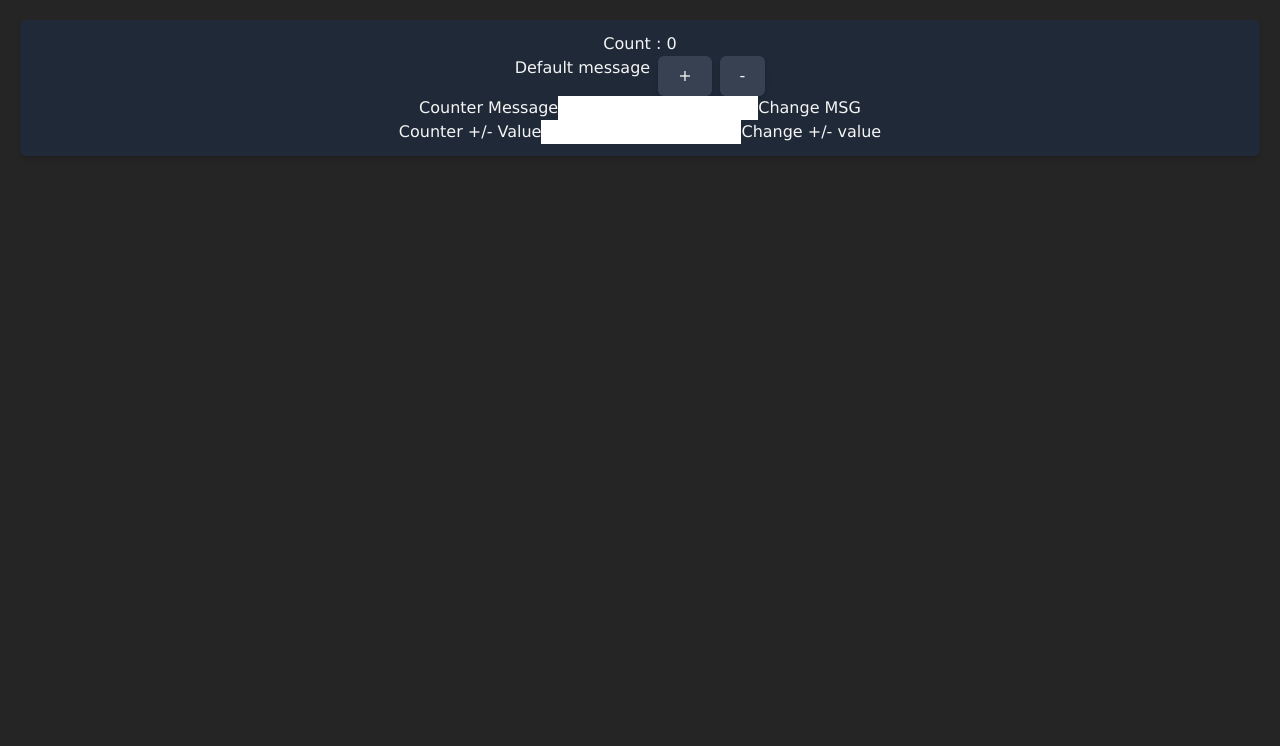
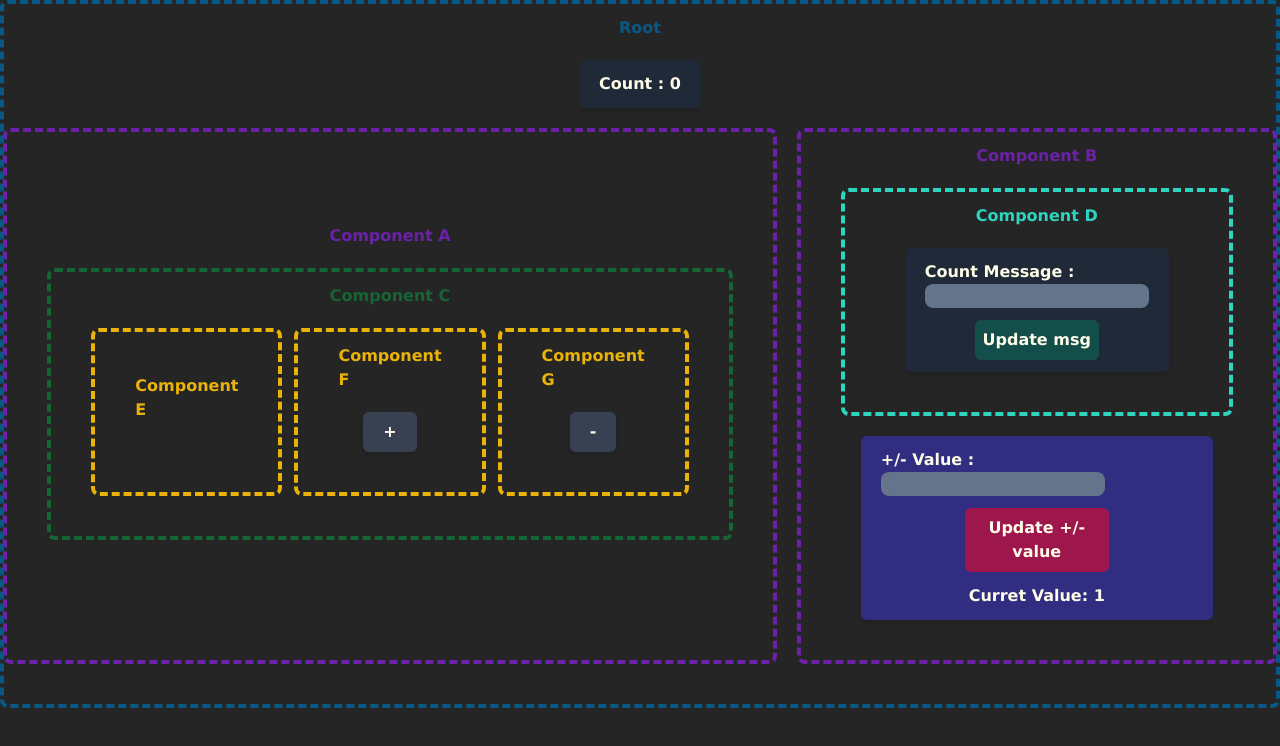
Before and after one commit to Sebssekk/k-react-course, a React (Vite) app: page / in a window 1280 px wide. Shown: the top 746 px of the page. Built offline with nearby package versions, Linux system fonts and the light colour scheme.

Commit message:
useReducer + useContext

```diff
--- a/src/components/ContextExample/B.jsx
+++ b/src/components/ContextExample/B.jsx
@@ -1,11 +1,26 @@
-import React from 'react'
+import React, { useContext, useState } from 'react'
 import { D } from './D'
+import { CountContext } from './Root'
+import { VALUE_CHANGE } from './reducers'
 
 export const B = () => {
+  const {state, dispatch} = useContext(CountContext)
+  const [value, setValue] = useState(0)
+  const handleSubmit= (e) => {
+    e.preventDefault()
+    dispatch({type:VALUE_CHANGE, payload: value})
+  }
   return (
     <div className='context-example border-purple-800 text-purple-800'>
         <h1>Component B</h1>
         <D/>
+        <form onSubmit={(e) => {handleSubmit(e)}} className="bg-indigo-900 px-5 py-3 rounded-md shadow-md m-5 space-y-3 items-center flex flex-col text-yellow-50">
+                <label htmlFor="value">+/- Value :
+                 <input onChange={(e)=>{setValue(Number(e.currentTarget.value))}} className="rounded-lg bg-slate-500 text-center" id="value" type="number" />
+                </label>
+                <button type="submit" className="p-2 bg-pink-800 hover:bg-pink-600 max-w-36 rounded-md">Update +/- value</button>
+                <h1>Curret Value: {state.incDecValue}</h1>
+          </form>
     </div>
   )
 }
--- a/src/components/ContextExample/D.jsx
+++ b/src/components/ContextExample/D.jsx
@@ -1,14 +1,23 @@
-import { useContext } from "react"
+import { useContext, useState } from "react"
 import { CountContext } from "./Root"
+import { MSG_CHANGE } from "./reducers"
 
 export const D = () => {
-    const {count} = useContext(CountContext)
+    const {dispatch} = useContext(CountContext)
+    const [msg, setMsg] = useState('')
+    const handleSubmit=(e) => {
+      e.preventDefault()
+      dispatch({type: MSG_CHANGE, payload: msg})
+    }
     return (
       <div className="context-example border-teal-400 text-teal-400">
           <h1>Component D</h1>
-          <div className="bg-gray-800 px-5 py-3 rounded-md shadow-md m-5 text-yellow-50">
-                <p className="text-center">Count : {count}</p>
-          </div>
+          <form onSubmit={(e) => {handleSubmit(e)}} className="bg-gray-800 px-5 py-3 rounded-md shadow-md m-5 space-y-3 items-center flex flex-col text-yellow-50">
+                <label htmlFor="msg">Count Message :
+                 <input onChange={(e)=>{setMsg(e.currentTarget.value)}} className="rounded-lg bg-slate-500 text-center" id="msg" type="text" />
+                </label>
+                <button type="submit" className="p-2 bg-teal-900 hover:bg-teal-700 max-w-36 rounded-md">Update msg</button>
+          </form>
       </div>
     )
   }
--- a/src/components/ContextExample/F.jsx
+++ b/src/components/ContextExample/F.jsx
@@ -1,8 +1,9 @@
 import { useContext } from "react"
 import { CountContext } from "./Root"
+import { ADD } from "./reducers"
 
 export const F = () => {
-    const {setCount} = useContext(CountContext)
+    const {dispatch} = useContext(CountContext)
 
     return (
       <div className="context-example
@@ -13,8 +14,8 @@ export const F = () => {
                             shadow-md hover:bg-gray-600
                             text-yellow-50"
                 onClick={() =>
-                        setCount((prevstate) => prevstate + 1)}>
-                    +1
+                        dispatch({type: ADD})}>
+                    +
           </button>
 
       </div>
--- a/src/components/ContextExample/G.jsx
+++ b/src/components/ContextExample/G.jsx
@@ -1,15 +1,16 @@
 import { useContext } from "react"
 import { CountContext } from "./Root"
+import { SUB } from "./reducers"
 
 export const G = () => {
-    const {setCount} = useContext(CountContext)
+    const {dispatch} = useContext(CountContext)
     return (
       <div className="context-example border-yellow-500 text-yellow-500">
          <h1>Component G</h1>
           <button className="bg-gray-700 px-5 py-2 rounded-md
                             shadow-md hover:bg-gray-600 text-yellow-50"
-                onClick={() => setCount((prevstate) => prevstate - 1)}>
-                    -1
+                onClick={() => dispatch({type: SUB})}>
+                    -
           </button>
       </div>
     )
--- a/src/components/ContextExample/Root.jsx
+++ b/src/components/ContextExample/Root.jsx
@@ -1,20 +1,22 @@
-import React, { useState } from "react"
+import React, { useState, useReducer } from "react"
 import {A} from './A'
 import { B } from "./B"
+import { initState, reducer } from "./reducers"
 
 export const CountContext = React.createContext()
 
 export const Root = () => {
-    const [count,setCount] = useState(0)
+    //const [count,setCount] = useState(0)
+    const [state, dispatch] = useReducer(reducer,initState)
   return (
-    <CountContext.Provider value={{count,setCount}}>
+    <CountContext.Provider value={{state,dispatch}}>
     <div className="context-example" >
         Root
         <br />
         <div className="bg-gray-800 px-5
                         py-3 rounded-md shadow-md m-5
                         text-yellow-50">
-                <p className="text-center">Count : {count}</p>
+                <p className="text-center">{state.countMsg} : {state.count}</p>
         </div>
         <div className="flex space-x-5">
             <A/>
--- /dev/null
+++ b/src/components/ContextExample/reducers.js
@@ -0,0 +1,37 @@
+export const initState = {
+    countMsg: 'Count',
+    incDecValue: 1,
+    count: 0
+}
+
+export const ADD = 'add'
+export const SUB = 'sub'
+export const MSG_CHANGE = "msgChange"
+export const VALUE_CHANGE = 'valueChange'
+
+export const reducer = (state,action) => {
+    switch(action.type){
+        case ADD:
+            return {
+                ...state,
+                count: state.count + state.incDecValue,
+            };
+        case SUB:
+            return {
+                ...state,
+                count: state.count - state.incDecValue,
+            };
+        case MSG_CHANGE:
+            return {
+                ...state,
+                countMsg: action.payload
+            }
+        case VALUE_CHANGE:
+            return {
+                ...state,
+                incDecValue: action.payload
+            }
+        default:
+            return state;
+    }
+}
--- a/src/main.jsx
+++ b/src/main.jsx
@@ -10,7 +10,7 @@ import { ReducerCounter } from './components/ReducerCounter'
 ReactDOM.createRoot(document.getElementById('root')).render(
   <React.StrictMode>
     {/* <App/> */}
-    {/* <Root/> */}
-    <ReducerCounter/>
+    <Root/>
+    {/* <ReducerCounter/> */}
   </React.StrictMode>,
 )
```
